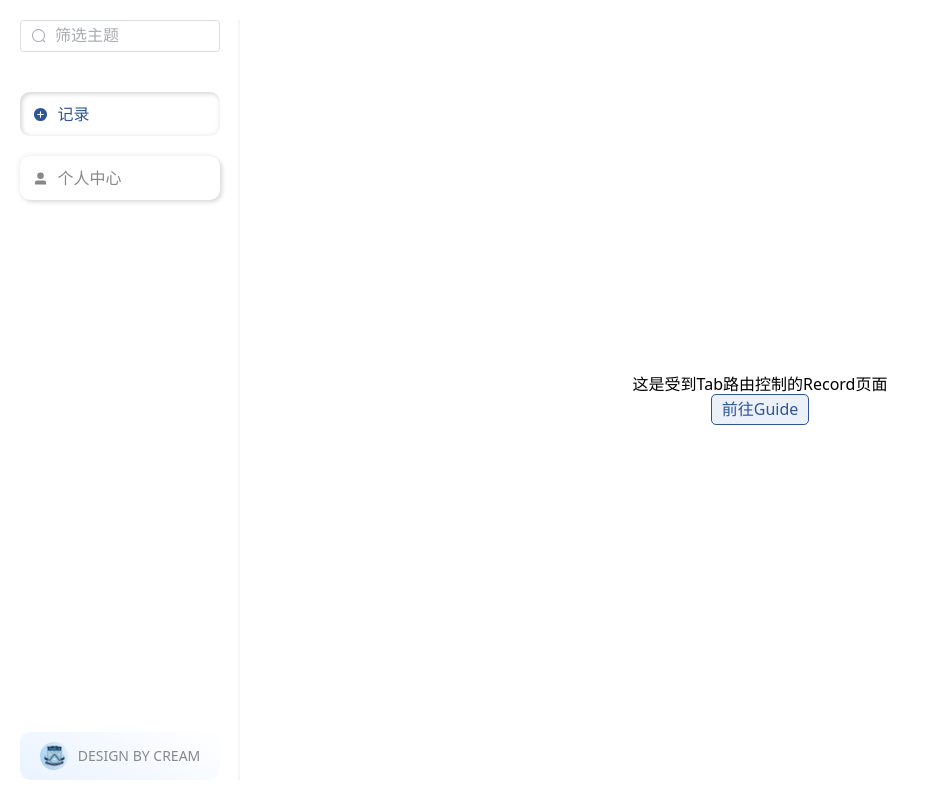
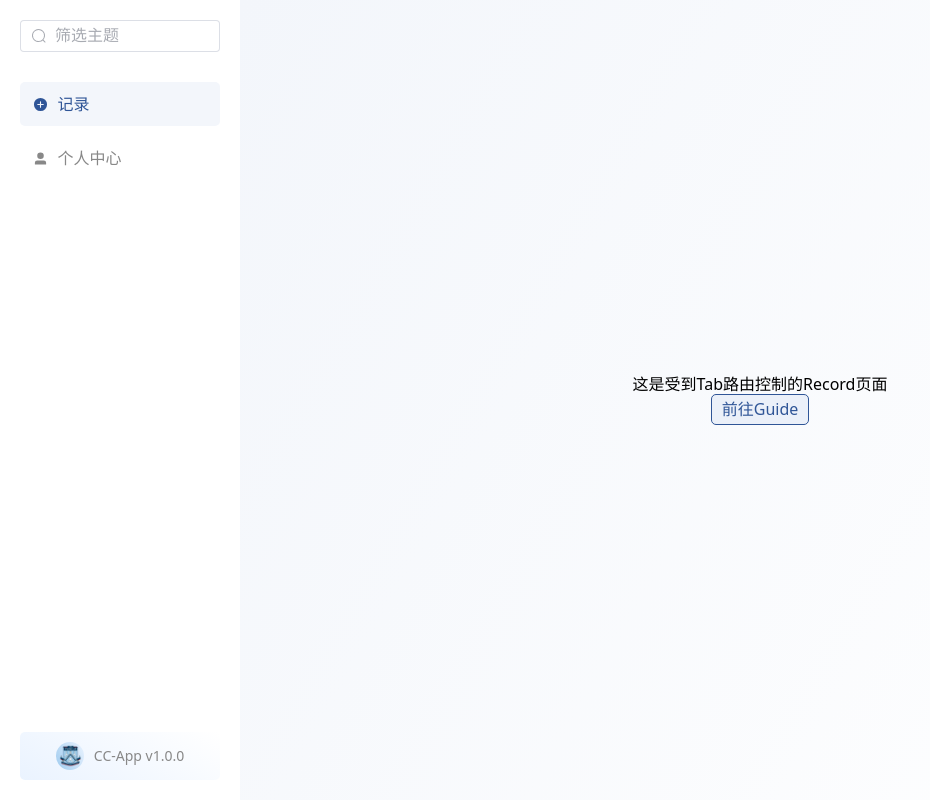
Before and after one commit to CilantroPepper/Cream-Client, a Vue app: page /t/record in a window 1280 px wide. Shown: the whole page, without its empty margins (0-930 px from the left). Built offline with nearby package versions, Linux system fonts and the light colour scheme.

Commit message:
feat: mimetic风格转变为扁平风格；优化PC/WAP菜单和body显示方式

```diff
--- a/src/config.ts
+++ b/src/config.ts
@@ -15,7 +15,7 @@ export const config = {
         // PC基准宽度（用于设置响应式单位）, 小于这个宽度的就会被当作WAP端渲染
         STANDARD_WIDTH: 800,
         // WAP端TabBar高度(单位: rem)
-        TABBAR_HEIGHT: 5.5,
+        TABBAR_HEIGHT: 5.4,
         // WAP端是否开启抽屉菜单（若为true，则TabBar表现为抽屉菜单，Tab页有标题栏）
         WAP_MENU: true,
         // PC端Menu宽度(单位: rem)
@@ -23,7 +23,11 @@ export const config = {
         // 描述
         DESCRIPTION: import.meta.env.VITE_APP_DESCRIPTION,
         // 作者
-        AUTHOR: import.meta.env.VITE_APP_AUTHOR
+        AUTHOR: import.meta.env.VITE_APP_AUTHOR,
+        // 版本
+        VERSION: import.meta.env.VITE_APP_VERSION,
+        // 缩写
+        ABBR: import.meta.env.VITE_APP_ABBR
     },
     // 颜色配置
     color: {
--- a/src/layouts/tab/assets/pc.scss
+++ b/src/layouts/tab/assets/pc.scss
@@ -6,8 +6,8 @@
   overflow: hidden;
 
   .menu {
+    flex-shrink: 0;
     width: var(--width);
-    flex-shrink: 0;
     height: 100%;
     overflow-y: auto;
     display: flex;
@@ -19,16 +19,6 @@
     gap: 2.5rem;
     position: relative;
 
-    &::after {
-      content: '';
-      position: absolute;
-      right: 0;
-      width: .2rem;
-      height: calc(100% - 4rem);
-      background: $SMOKE_WHITE;
-      border-radius: 1rem;
-    }
-
     .header {
       display: flex;
       flex-shrink: 0;
@@ -39,7 +29,7 @@
       padding: 1rem 0;
       gap: 1rem;
       cursor: pointer;
-      border-radius: 1rem;
+      border-radius: .5rem;
       transition: all .5s;
       user-select: none;
       background: linear-gradient(30deg, $LIGHTEST_BLUE, $WHITE);
@@ -61,7 +51,7 @@
 
       .title {
         font-size: 1.4rem;
-        text-transform: uppercase;
+        //text-transform: uppercase;
         //font-weight: bold;
       }
     }
@@ -78,7 +68,7 @@
       align-items: center;
       box-sizing: border-box;
       padding: 0 2rem;
-      gap: 2rem;
+      gap: 1rem;
 
       .item {
         flex: 1 0;
@@ -94,12 +84,11 @@
         cursor: pointer;
         transition: all .25s;
         color: var(--color);
-        //background: var(--background);
-        box-shadow: var(--mimetic);
-        border-radius: 1rem;
+        background: var(--background);
+        border-radius: .5rem;
 
         &:hover {
-          background: $SMOKE_WHITE;
+          background: var(--hover);
           color: $BLACK;
         }
 
@@ -123,5 +112,6 @@
     flex-direction: column;
     overflow-y: auto;
     overflow-x: hidden;
+    background: linear-gradient(120deg, var(--bg-dark), var(--bg-light));
   }
 }
--- a/src/layouts/tab/assets/wap.scss
+++ b/src/layouts/tab/assets/wap.scss
@@ -53,7 +53,7 @@
     height: var(--height);
     padding: 0 1.5rem;
     flex-shrink: 0;
-    border-bottom: .2rem $SMOKE_WHITE solid;
+    border-bottom: .1rem $SMOKE_WHITE solid;
 
     .menu-icon {
       width: 3.4rem;
@@ -69,7 +69,7 @@
     }
 
     .title {
-      font-size: 1.8rem;
+      font-size: 1.6rem;
       font-weight: 700;
     }
 
@@ -85,16 +85,28 @@
   height: calc(100% - var(--title-height));
   z-index: var(--back-drop-index);
 
+  .menu {
+    width: 100%;
+    height: 100%;
+    overflow: hidden;
+    display: flex;
+    flex-direction: column;
+    position: relative;
+  }
+
   .menu-item {
     width: 100%;
+    flex: 1 0;
+    overflow-y: auto;
     display: flex;
-    flex-wrap: wrap;
+    flex-direction: column;
     box-sizing: border-box;
-    gap: 1.5rem;
+    gap: 1rem;
+    position: relative;
 
     .search-box {
       width: 100%;
-      margin-bottom: 1rem;
+      margin-bottom: 2rem;
       justify-content: space-between;
 
     }
@@ -105,16 +117,16 @@
       box-sizing: border-box;
       align-items: center;
       justify-content: flex-start;
-      padding: 1rem;
+      padding: 1.25rem 1.5rem;
       flex-shrink: 0;
-      width: fit-content;
+      width: 100%;
       overflow: hidden;
       text-overflow: ellipsis;
+      white-space: nowrap;
       transition: all .25s;
       color: var(--color);
-      //background: var(--background);
-      box-shadow: var(--mimetic);
-      border-radius: 1rem;
+      background: var(--background);
+      border-radius: .5rem;
       user-select: none;
 
       .label {
@@ -127,5 +139,37 @@
       }
     }
 
+
+  }
+
+  .header {
+    display: flex;
+    flex-shrink: 0;
+    align-self: center;
+    align-items: center;
+    justify-content: center;
+    box-sizing: border-box;
+    width: fit-content;
+    padding: .75rem;
+    gap: 1rem;
+    border-radius: .5rem;
+    transition: all .5s;
+    user-select: none;
+    background: linear-gradient(30deg, $LIGHTEST_BLUE, #f7faff);
+    color: $DARK_BLUE;
+
+    .logo {
+      width: 1.8rem;
+      height: 1.8rem;
+      transition: all .25s;
+      box-sizing: border-box;
+      border-radius: 50%;
+    }
+
+    .title {
+      font-size: 1.2rem;
+      //text-transform: uppercase;
+      //font-weight: bold;
+    }
   }
 }
--- a/src/layouts/tab/pc.vue
+++ b/src/layouts/tab/pc.vue
@@ -6,7 +6,7 @@
         <el-input v-model="filter" placeholder="筛选主题" :prefix-icon="Search" class="search-box"/>
         <div
             v-for="(item, index) in tabList" :key="index"
-            :style="`--color: ${getColor(item.label)}; --mimetic: ${mimetic(item.label)};`"
+            :style="`--color: ${getColor(item.label)}; --background: ${getBackground(item.label)}; --hover: ${cc.colorUtils.lighten(primary, 0.6)};`"
             class="item"
             @click="handler.onTabClick(item.path)"
             v-ripple>
@@ -16,10 +16,10 @@
       </div>
       <div class="header" v-ripple>
         <img :src="assets.scnuLogo" class="logo" alt="logo">
-        <div class="title">Design by {{ config.app.AUTHOR }}</div>
+        <div class="title">{{config.app.ABBR}} {{ config.app.VERSION }}</div>
       </div>
     </div>
-    <div class="body">
+    <div class="body" :style="`--bg-dark: ${cc.colorUtils.lighten(primary, 0.58)}; --bg-light: ${cc.colorUtils.lighten(primary, 0.62)}`">
       <slot></slot>
     </div>
   </div>
@@ -27,20 +27,20 @@
 
 <script lang="ts" setup>
 import { useRoute } from 'vue-router'
-import { config } from '../../config'
-import { tabs } from '../../tab'
+import { config } from '@/config.ts'
+import { tabs } from '@/tab.ts'
 import { computed, ref } from 'vue'
-import { cc } from '../../utils/tools'
-import { assets } from '../../utils/assets'
+import { cc } from '@/utils/tools.ts'
+import { assets } from '@/utils/assets.ts'
 import { Search } from '@element-plus/icons-vue'
 
 const route = useRoute()
+
+const primary = config.color.DARK_BLUE
+
 const current = computed(() => route.meta.label as string)
-const getColor = (label: string) => current.value === label ? config.color.DARK_BLUE : config.color.DARK_GREY
-
-const mimetic = (label: string) =>
-    current.value === label ?  `inset .2rem .2rem .4rem var(--GLOBAL-LIGHT-GREY), inset -.2rem -.2rem .4rem var(--GLOBAL-SMOKE-WHITE)`
-        : `.2rem .2rem .4rem var(--GLOBAL-LIGHT-GREY), -.2rem -.2rem .4rem var(--GLOBAL-SMOKE-WHITE)`
+const getColor = (label: string) => current.value === label ? primary : config.color.DARK_GREY
+const getBackground = (label: string) => current.value === label ? cc.colorUtils.lighten(primary, 0.58) : 'transparent'
 
 // 筛选框
 const filter = ref('')
--- a/src/layouts/tab/wap.vue
+++ b/src/layouts/tab/wap.vue
@@ -9,20 +9,28 @@
         </div>
         <el-drawer
             v-model="drawer"
-            direction="ltr" :with-header="false" size="80%"
+            direction="ltr" :with-header="false" size="75%"
             modal-class="wap-menu-modal">
+          <div class="menu">
           <div class="menu-item">
             <div class="flex-row search-box">
               <el-input v-model="filter" placeholder="筛选主题" :prefix-icon="Search"/>
             </div>
             <div
-                v-for="(item, index) in tabList" :key="index"
-                :style="`--color: ${getColor(item.label)}; --mimetic: ${mimetic(item.label)};`"
+                v-for="(item) in tabList" :key="item.path"
+                v-ripple
+                :style="`--color: ${getColor(item.label)}; --background: ${getBackground(item.label)};`"
                 class="item"
                 @click="handler.onTabClick(item)">
               <component :is="item.icon" :color="getColor(item.label)" class="widget"/>
               <span class="label">{{ item.label }}</span>
             </div>
+
+          </div>
+          <div class="header" v-ripple>
+            <img :src="assets.scnuLogo" class="logo" alt="logo">
+            <div class="title">{{ config.app.ABBR }} {{ config.app.VERSION }}</div>
+          </div>
           </div>
         </el-drawer>
       </div>
@@ -51,21 +59,21 @@
 </template>
 
 <script setup lang="ts">
-import { computed, ref } from 'vue'
-import { useRoute } from 'vue-router'
-import { config } from '../../config'
-import { tabs } from '../../tab'
-import { cc } from '../../utils/tools'
-import { More, Search } from '@element-plus/icons-vue'
+import {computed, ref} from 'vue'
+import {useRoute} from 'vue-router'
+import {config} from '../../config'
+import {tabs} from '../../tab'
+import {cc} from '../../utils/tools'
+import {More, Search} from '@element-plus/icons-vue'
+import {assets} from "@/utils/assets.ts";
+
+const primary = config.color.DARK_BLUE
 
 const route = useRoute()
 
 const current = computed(() => route.meta.label as string)
-const getColor = (label: string) => current.value === label ? config.color.DARK_BLUE : config.color.DARK_GREY
-const mimetic = (label: string) =>
-    current.value === label ? `inset .2rem .2rem .4rem var(--GLOBAL-LIGHT-GREY), inset -.2rem -.2rem .4rem var(--GLOBAL-SMOKE-WHITE)`
-        : `.2rem .2rem .4rem var(--GLOBAL-LIGHT-GREY), -.2rem -.2rem .4rem var(--GLOBAL-SMOKE-WHITE)`
-
+const getColor = (label: string) => current.value === label ? primary : config.color.DARK_GREY
+const getBackground = (label: string) => current.value === label ? cc.colorUtils.lighten(primary, 0.58) : 'transparent'
 // 显示drawer
 const drawer = ref(false)
 // 筛选框
--- a/src/vite-env.d.ts
+++ b/src/vite-env.d.ts
@@ -7,6 +7,8 @@ interface ImportMetaEnv {
     readonly VITE_DEFAULT_TITLE: string // 默认标题
     readonly VITE_APP_DESCRIPTION: string // APP描述
     readonly VITE_APP_AUTHOR: string // 作者
+    readonly VITE_APP_VERSION: string // 版本
+    readonly VITE_APP_ABBR: string // 缩写
 }
 
 interface ImportMeta {
--- a/tsconfig.json
+++ b/tsconfig.json
@@ -21,7 +21,7 @@
     "noFallthroughCasesInSwitch": true,
 
     "paths": {
-      "@/*": ["src/*"]
+      "@/*": ["./src/*"]
     }
   },
   "include": ["src/**/*.ts", "src/**/*.d.ts", "src/**/*.tsx", "src/**/*.vue", "auto-imports.d.ts"],
```
Also changed, not shown: components.d.ts (+0 -9 lines), 1 other file (tests, documents, lock files or other folders).
